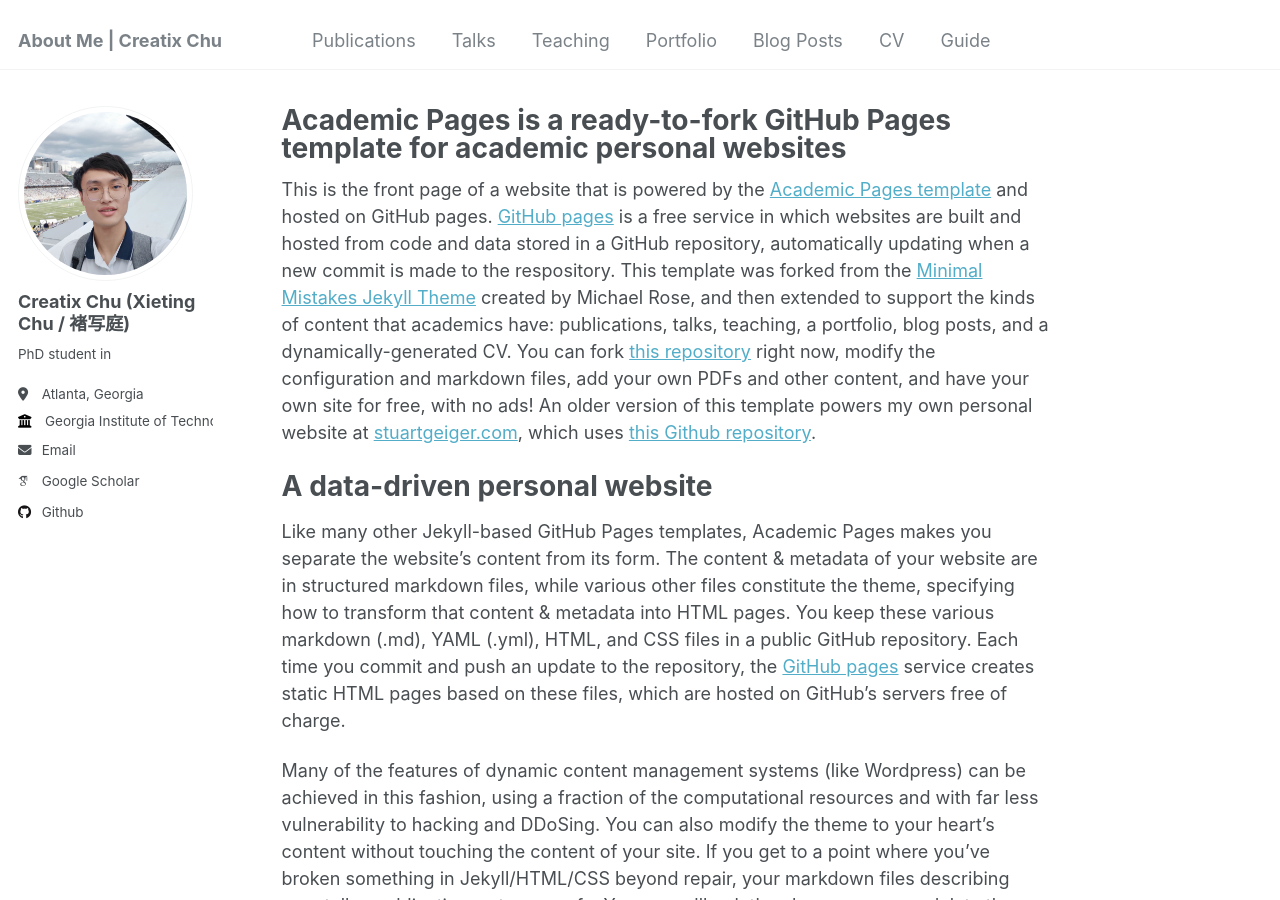
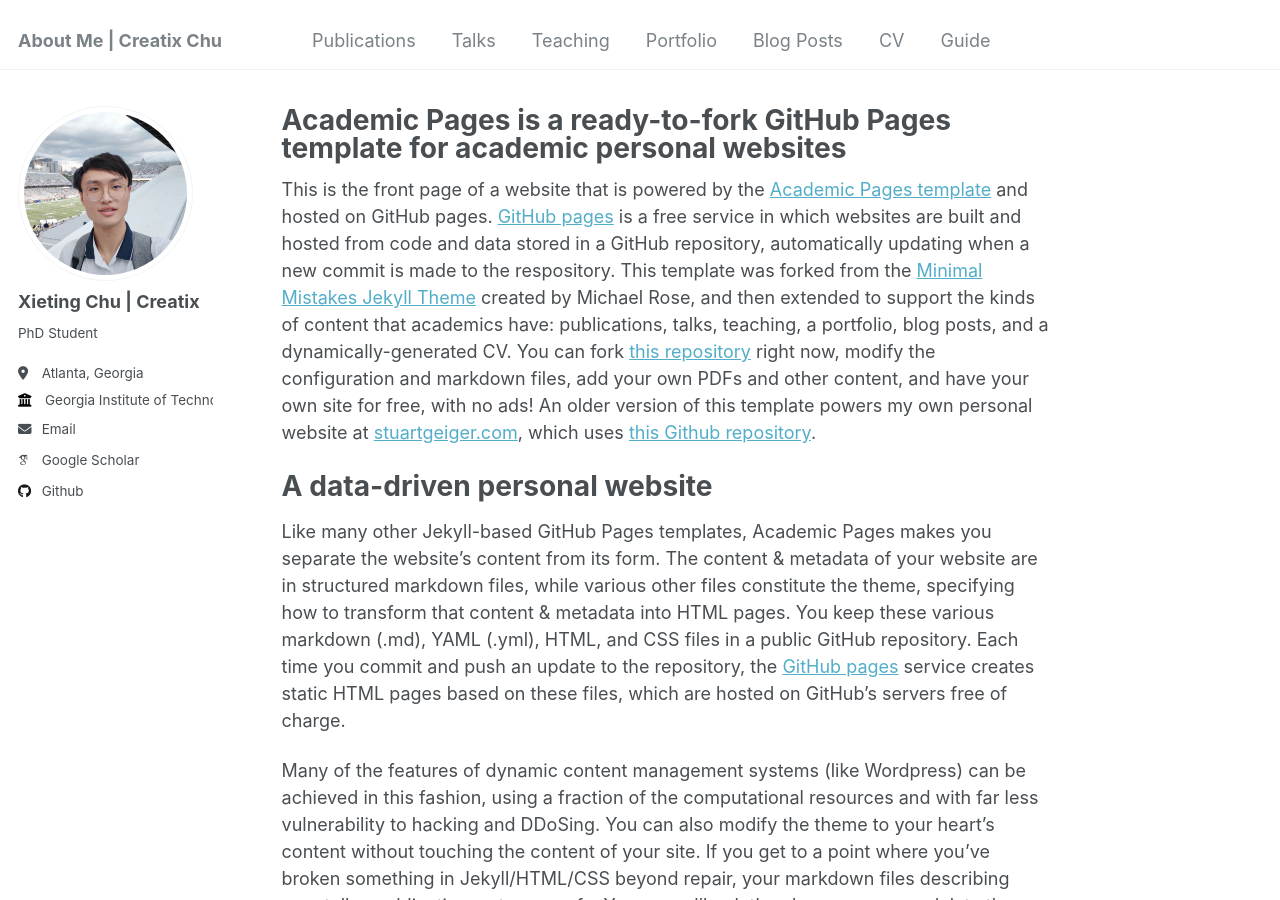
Before and after one commit to CreatixChu/CreatixChu.github.io, a Jekyll site: the page built from _pages/about.md, in a window 1280 px wide and 900 px high. Built offline with Jekyll 4.4.1, drawn with Linux system fonts in a browser that asks for light colours; some web fonts are replaced.

Commit message:
update name

```diff
--- a/_config.yml
+++ b/_config.yml
@@ -11,7 +11,7 @@ locale                   : "en-US"
 title                    : "About Me | Creatix Chu"
 title_separator          : "-"
 name                     : &name "Creatix"
-description              : &description "personal description"
+description              : &description "PhD Student"
 url                      : https://creatixchu.github.io # the base hostname & protocol for your site e.g. "https://mmistakes.github.io"
 baseurl                  : "" # the subpath of your site, e.g. "/blog"
 repository               : "creatixchu/creatixchu.github.io"
@@ -22,13 +22,13 @@ repository               : "creatixchu/creatixchu.github.io"
 author:
   # Biographic information
   avatar           : "profile.jpg"
-  name             : "Creatix Chu (Xieting Chu / 褚写庭)"
+  name             : "Xieting Chu | Creatix"
   pronouns         : # "he/his"
-  bio              : "PhD student in "
+  bio              : "PhD Student"
   location         : "Atlanta, Georgia"
   employer         : "Georgia Institute of Technology"
   uri              : # URL
-  email            : "creatixchu at gatech dot edu"
+  email            : "creatixchu@gatech.edu"
 
   # Academic websites
   arxiv            : # URL - Update with the correct link to your profile
@@ -43,7 +43,7 @@ author:
   bitbucket        : # Username - Update with your username on the site
   codepen          : # Username
   dribbble         : # Username
-  github           : "https://github.com/CreatixChu"
+  github           : "CreatixChu"
   kaggle           : # Username
   stackoverflow    : # User number or user number and name (i.e., use "1" or "1/jeff-atwood")
 
```
Also changed, not shown: README.md (+2 -1 lines).
